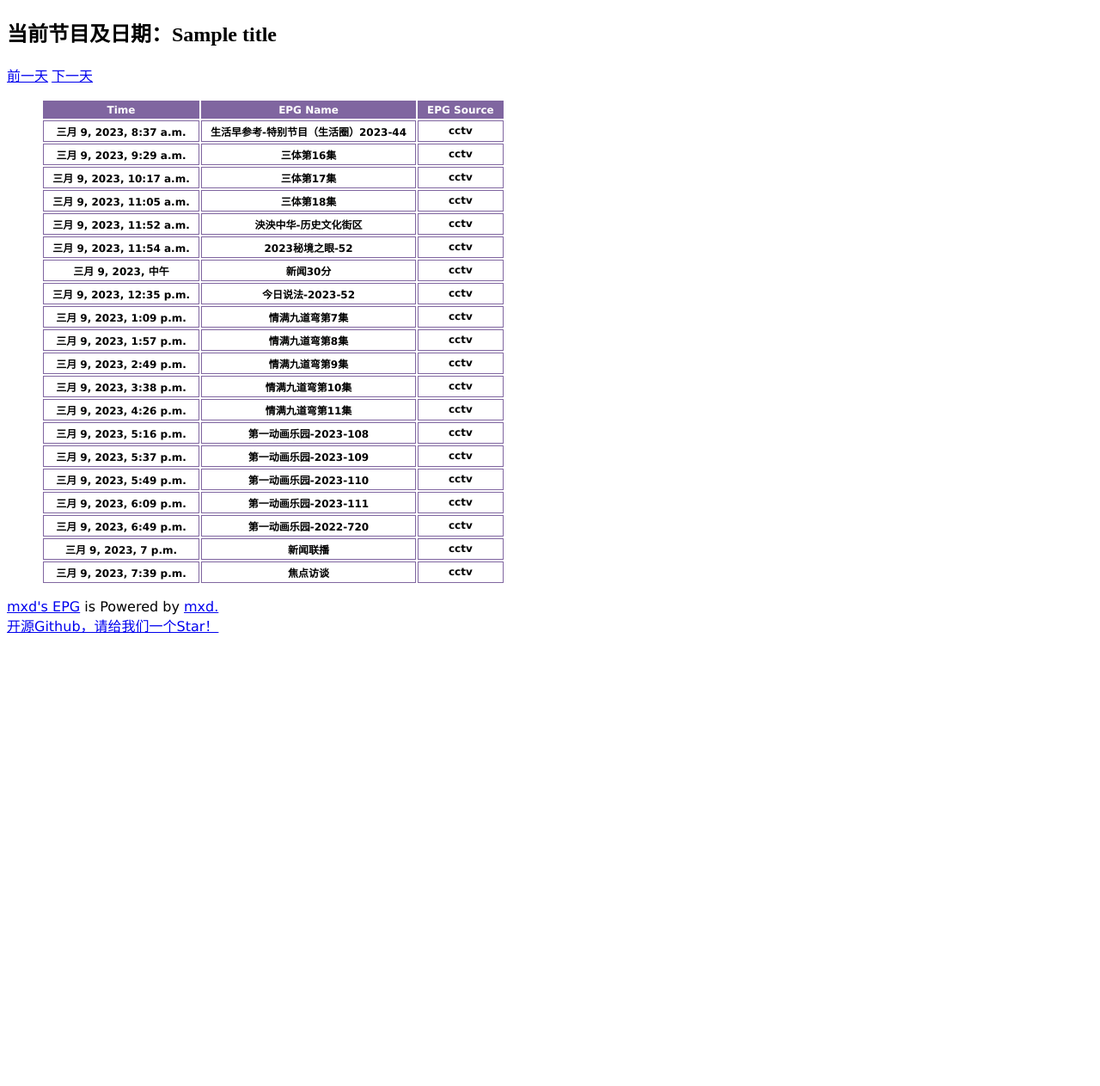
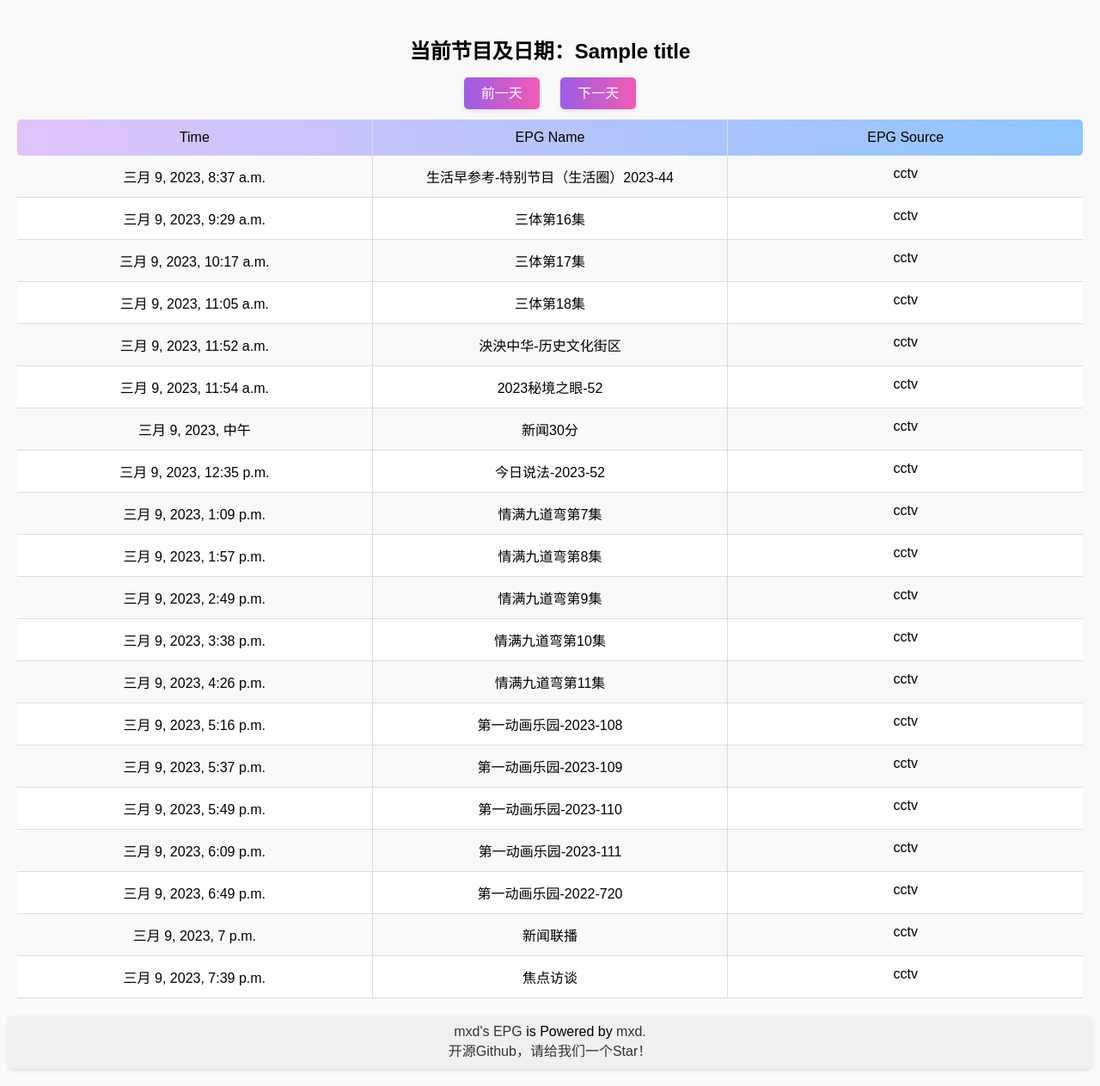
Before and after one commit to mxdabc/epg, a Django app: template web/templates/single_channel_epgs.html in a window 1280 px wide. Shown: the whole page at 86% size. Run offline with Django 3.2, Linux system fonts and the light colour scheme; data comes from the database, SQL or seed files in the repository; tables that the repository leaves empty hold one stand-in row (values such as "Sample post"); the template is opened without the code that fills it: values that come from a table or form of the project are taken from there, most other values are stand-ins (such as "Sample title", 1, 10 or a date in 2020); lists and menus that the app fills with data are empty; parts of the project's set-up code (start-up, migrations or seed data) failed here and were passed over.

Commit message:
圆角表格、渐变效果、CSS美化
更新内容：
1.表格表头有渐变效果
2.表格为圆角表格
3.表格去除<table>标签，自己手动实现表格
4.前一天、下一天按钮渐变效果
5.标题居中
6.页脚美化
7.手机端优化

```diff
--- a/web/templates/single_channel_epgs.html
+++ b/web/templates/single_channel_epgs.html
@@ -6,112 +6,137 @@
     <meta name="keywords" content="IPTV,epg,m3u8,live,cctv,地方台,直播">
     <meta name="author" content="mxdyeah">
     <title>{{ title }} - EPG节目清单 - mxd's EPG</title>
-    <!--<style>
-        table{
-            width: 60%;
-            border-collapse: collapse;
+    <style>
+        body {
+            margin: 0;
+            padding: 0;
+            font-family: Arial, sans-serif;
+            overflow: hidden; /* Hide scrollbar on body */
+            background-color: #f9f9f9;
+        }
+        .container {
+            width: 100%;
+            height: 100vh;
+            display: flex;
+            flex-direction: column;
+            align-items: center;
+            padding: 20px;
+            box-sizing: border-box;
+        }
+        .title {
+            font-size: 24px;
+            font-weight: bold;
+            margin-bottom: 20px;
+            text-align: center;
+        }
+        .nav-buttons {
+            margin-bottom: 20px;
+            text-align: center;
+        }
+        .prev-btn,
+        .next-btn {
+            padding: 10px 20px;
+            background: linear-gradient(to right, #9b5de5, #f15bb5);
+            color: white;
+            text-decoration: none;
+            border-radius: 5px;
+            margin: 0 10px;
+            box-shadow: 0 2px 4px rgba(0, 0, 0, 0.1);
+        }
+        .table-container {
+            width: 100%;
+            overflow: auto; /* Show scrollbar only for table */
+            flex-grow: 1;
+        }
+        .epg-header {
+            display: flex;
+            width: 100%;
+            background: linear-gradient(to right, #e0c3fc, #8ec5fc); /* Light purple gradient */
+            border-radius: 5px;
+            box-shadow: 0 2px 4px rgba(0, 0, 0, 0.1);
+            overflow: hidden;
+        }
+        .epg-cell {
+            flex: 1;
+            padding: 12px 8px;
+            text-align: center;
+            border-right: 1px solid #ddd;
+            box-sizing: border-box;
+        }
+        .epg-cell:last-child {
+            border-right: none;
+        }
+        .epg-row {
+            display: flex;
+            width: 100%;
+            border-bottom: 1px solid #ddd;
+            background-color: #fff;
+        }
+        .epg-row:nth-child(even) {
+            background-color: #f9f9f9;
+        }
+        .epg-footer {
+            background-color: #f0f0f0;
+            padding: 10px;
+            width: 100%;
+            text-align: center;
+            border-radius: 5px;
+            box-shadow: 0 2px 4px rgba(0, 0, 0, 0.1);
+            margin-top: 20px;
+        }
+        .epg_footer a {
+            color: #333;
+            text-decoration: none;
         }
 
-        table caption{
-            font-size: 2em;
-            font-weight: bold;
-            margin: 1em 0;
+        /* Mobile Optimization */
+        @media only screen and (max-width: 600px) {
+            .title {
+                font-size: 20px;
             }
-
-        th,td{
-            border: 1px solid #999;
-            text-align: center;
-            padding: 12px 0;
+            .prev-btn,
+            .next-btn {
+                padding: 8px 16px;
             }
-
-        table thead tr{
-            background-color: #008c8c;
-            color: #fff;
+            .table-container {
+                overflow-x: auto;
+                overflow-y: hidden;
+                margin-top: 10px;
             }
-
-        table tbody tr:nth-child(odd){
-            background-color: #eee;
+            .epg-cell {
+                padding: 10px 6px;
             }
-
-        table tbody tr:hover{
-            background-color: #ccc;
-        }
-
-        table tbody tr td:first-child{
-            color: #f40;
-        }
-
-        table tfoot tr td{
-            text-align: right;
-            padding-right: 12px;
-        }
-    </style>-->
-    <style>
-        /* Table Head */
-        .epg_footer {
-            font-family: Verdana, Geneva, Tahoma, sans-serif;
-        }
-
-        thead th {
-            background-color: rgb(128, 102, 160);
-            color: #fff;
-            border-bottom-width: 0;
-        }
-
-
-        /* Column Style */
-        td {
-            color: #000;
-        }
-        /* Heading and Column Style */
-        tr, th {
-            border-width: 1px;
-            border-style: solid;
-            border-color: rgb(128, 102, 160);
-        }
-
-
-        /* Padding and font style */
-        td, th {
-            padding: 3px 10px;
-            font-size: 12px;
-            font-family: Verdana, Geneva, Tahoma, sans-serif;
-            font-weight: bold;
         }
     </style>
 </head>
 <body>
-<div>
-    <h2>当前节目及日期：{{ title }}</h2>
-    <a href="{{ yesterday_url }}"><span>前一天</span></a>
-    <a href="{{ tomorrow_url }}"><span>下一天</span></a>
-    <ul>
-        <table>
-            <thead>
-                <tr>
-                    <th>Time</th>
-                    <th>EPG Name</th>
-                    <th>EPG Source</th>
-                </tr>
-            </thead>
-            <tbody>
+<div class="container">
+    <h2 class="title">当前节目及日期：{{ title }}</h2>
+    <div class="nav-buttons">
+        <a class="prev-btn" href="{{ yesterday_url }}">前一天</a>
+        <a class="next-btn" href="{{ tomorrow_url }}">下一天</a>
+    </div>
+    <div class="table-container">
+        <div class="epg-header">
+            <div class="epg-cell">Time</div>
+            <div class="epg-cell">EPG Name</div>
+            <div class="epg-cell">EPG Source</div>
+        </div>
         {% for epg in epgs %}
-                <tr>
-                    <th>{{ epg.starttime }}</th>
-                    <th>{{ epg.title }}</th>
-                    <th>{{ epg.source }}</th>
-                </tr>
+        <div class="epg-row">
+            <div class="epg-cell">{{ epg.starttime }}</div>
+            <div class="epg-cell">{{ epg.title }}</div>
+            <div class="epg-cell">{{ epg.source }}</div>
+        </div>
         {% endfor %}
-            </tbody>
-        </table>
-    </ul>
     </div>
-<footer>
+    <footer class="epg-footer">
         <div class="epg_footer">
             <a href="https://epg.imxd.top/">mxd's&nbsp;EPG</a>&nbsp;is&nbsp;Powered&nbsp;by
             <a href="https://mxdyeah.top/">mxd.</a><br>
             <a href="https://github.com/mxdabc/epg/">开源Github，请给我们一个Star！</a>
         </div>
     </footer>
+</div>
 </body>
 </html>
```
Lines whose indentation alone changed are shown as unchanged.
